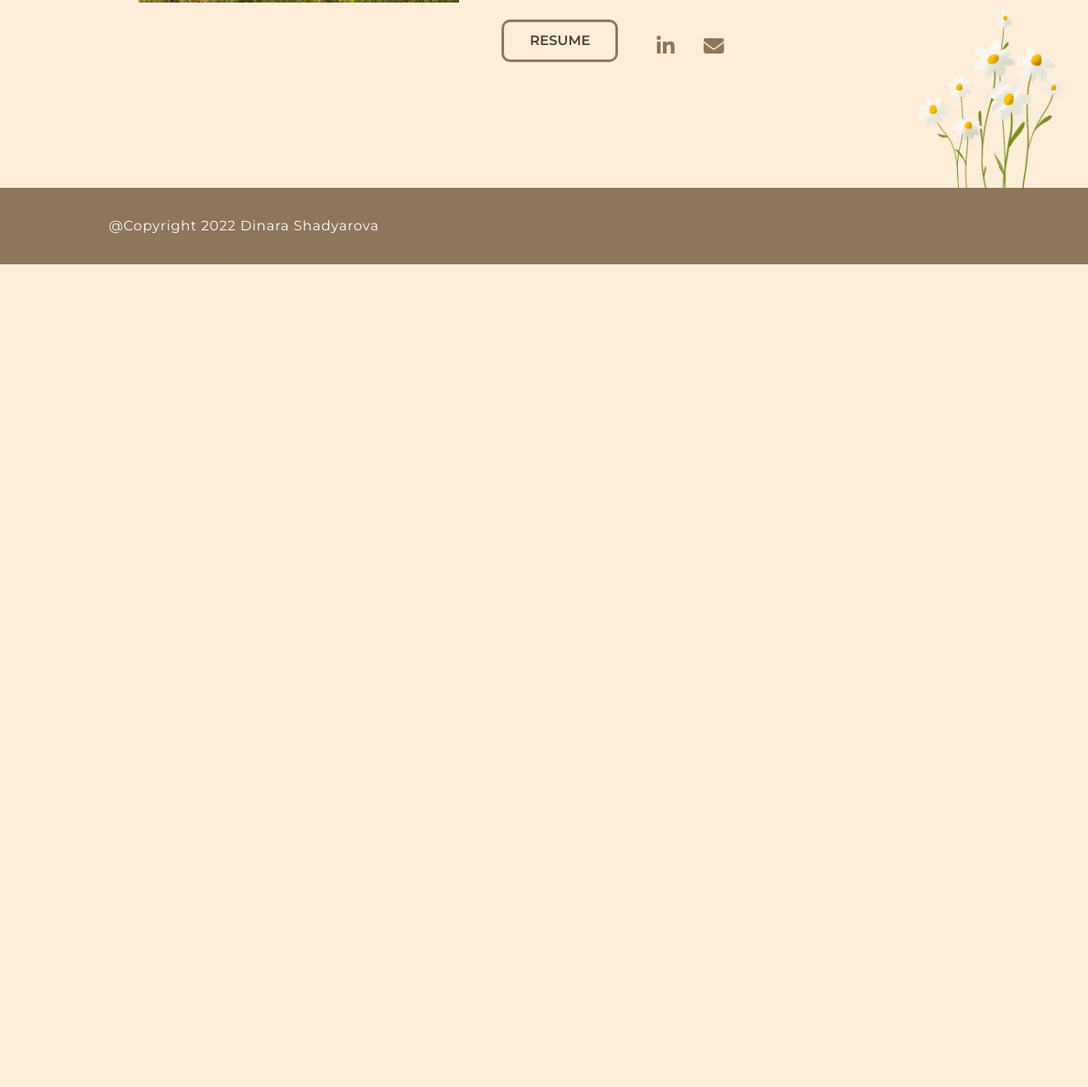
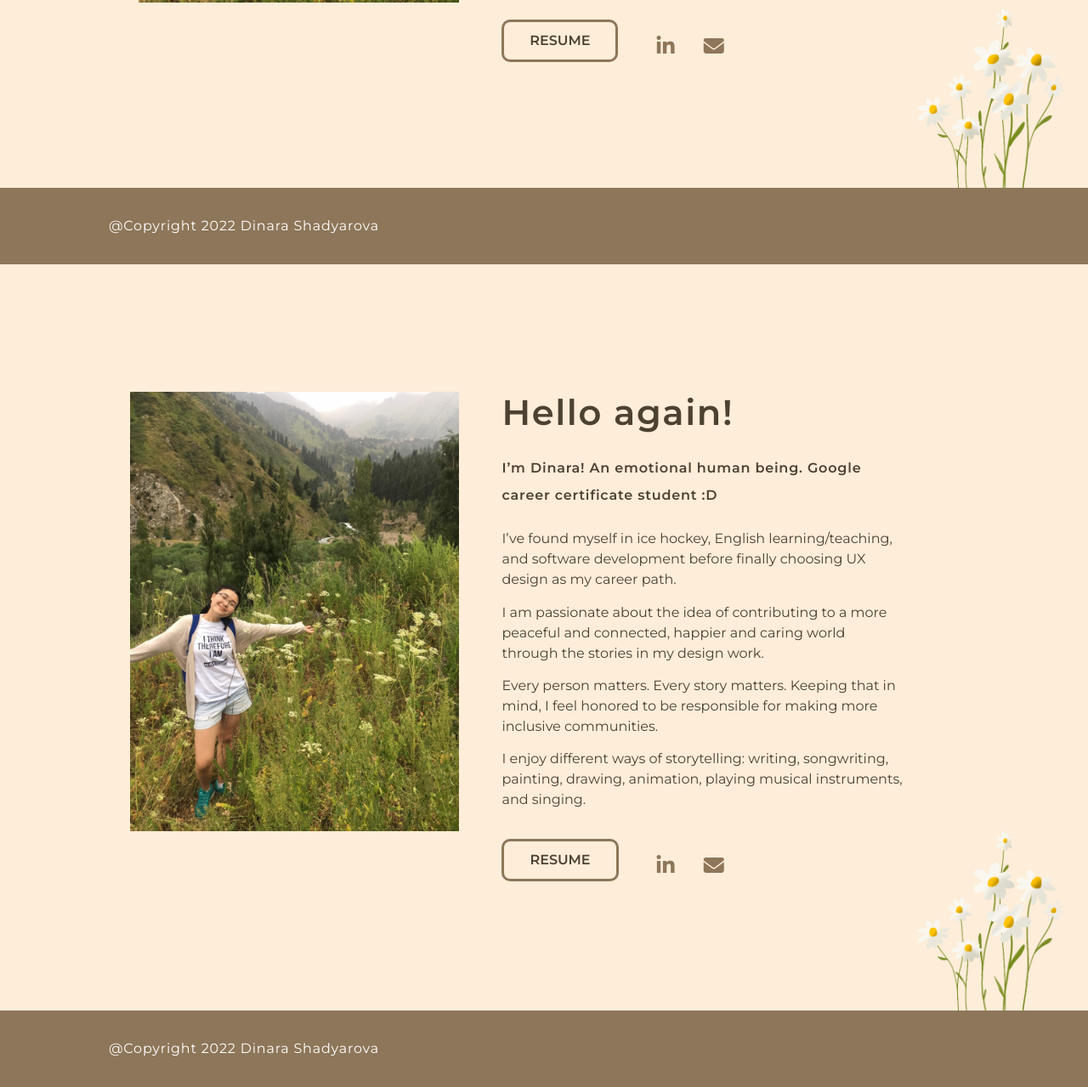
Before and after one commit to dev-oner/dinara-design, a plain HTML site: page index.html in a window 1280 px wide. Shown: the part 3111-4390 px from the top of the page at 85% size. Before the commit the page ends 3422 px from the top, so only its background shows below. Drawn offline with nearby package versions, Linux system fonts and the light colour scheme.

Commit message:
test fix

```diff
--- a/css/styles.css
+++ b/css/styles.css
@@ -441,6 +441,7 @@ a {
     display: flex;
     flex-direction: column;
     padding: 0 0 0% 0%;
+    justify-content: flex-end;
   }
   .profile-img-container {
     margin-bottom: 30px;
--- a/index.html
+++ b/index.html
@@ -240,6 +240,91 @@
         </p>
       </div>
     </section>
+
+    <section id="aboutMe">
+      <div class="container-fluid">
+        <div class="row">
+          <div class="col-lg-10 col-sm-12">
+            <div class="row">
+              <div class="about-container">
+                <div class="profile-img-container">
+                  <img
+                    class="profile-img"
+                    src="images/dinara.jpeg"
+                    alt="profile-img"
+                  />
+                </div>
+
+                <div class="aboutMe-text-container">
+                  <h1 class="aboutMe-title">Hello again!</h1>
+                  <p class="aboutMe-subtitle">
+                    I’m Dinara! An emotional human being. Google career
+                    certificate student :D
+                  </p>
+                  <p class="aboutMe-text">
+                    I’ve found myself in ice hockey, English learning/teaching,
+                    and software development before finally choosing UX design
+                    as my career path.
+                  </p>
+                  <p class="aboutMe-text">
+                    I am passionate about the idea of contributing to a more
+                    peaceful and connected, happier and caring world through the
+                    stories in my design work.
+                  </p>
+                  <p class="aboutMe-text">
+                    Every person matters. Every story matters. Keeping that in
+                    mind, I feel honored to be responsible for making more
+                    inclusive communities.
+                  </p>
+                  <p class="aboutMe-text">
+                    I enjoy different ways of storytelling: writing,
+                    songwriting, painting, drawing, animation, playing musical
+                    instruments, and singing.
+                  </p>
+                  <div class="d-flex">
+                    <a
+                      class="resume-btn"
+                      name="button"
+                      href="https://drive.google.com/file/d/1qpQVt2jw_CjVyEUYq8pjLjAg5zWCpTJ7/view?usp=sharing"
+                      target="_blank"
+                      rel="noopener noreferrer"
+                    >
+                      RESUME
+                    </a>
+                    <div class="align-self-end">
+                      <a
+                        class="social-media-icon"
+                        href="https://www.linkedin.com/in/dinara95/"
+                        target="_blank"
+                        rel="noopener noreferrer"
+                        ><i class="fab fa-linkedin-in"></i
+                      ></a>
+                      <a
+                        class="social-media-icon"
+                        href="mailto:dinara.uxdesign@gmail.com"
+                        ><i class="fas fa-envelope"></i
+                      ></a>
+                    </div>
+                  </div>
+                </div>
+              </div>
+            </div>
+          </div>
+          <div class="col-lg-2 col-sm-12 footer-chamomiles-container">
+            <img
+              class="footer-img align-self-end"
+              src="images/chamomiles.png"
+              alt="chamomiles-img"
+            />
+          </div>
+        </div>
+      </div>
+      <div class="d-flex footer-container">
+        <p class="footer-text align-self-center">
+          @Copyright 2022 Dinara Shadyarova
+        </p>
+      </div>
+    </section>
   </body>
   <script type="text/javascript">
     //REM adaptation
```
